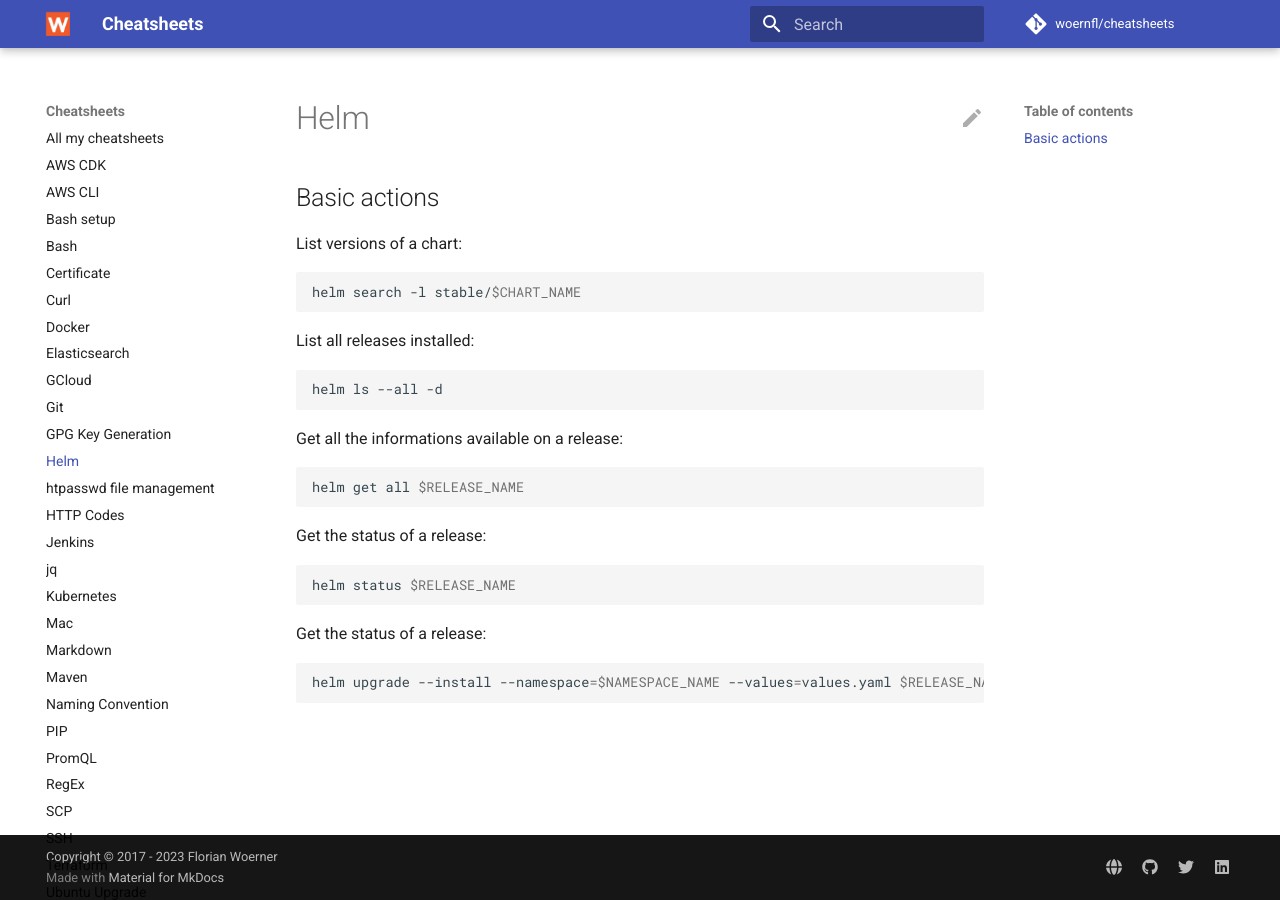
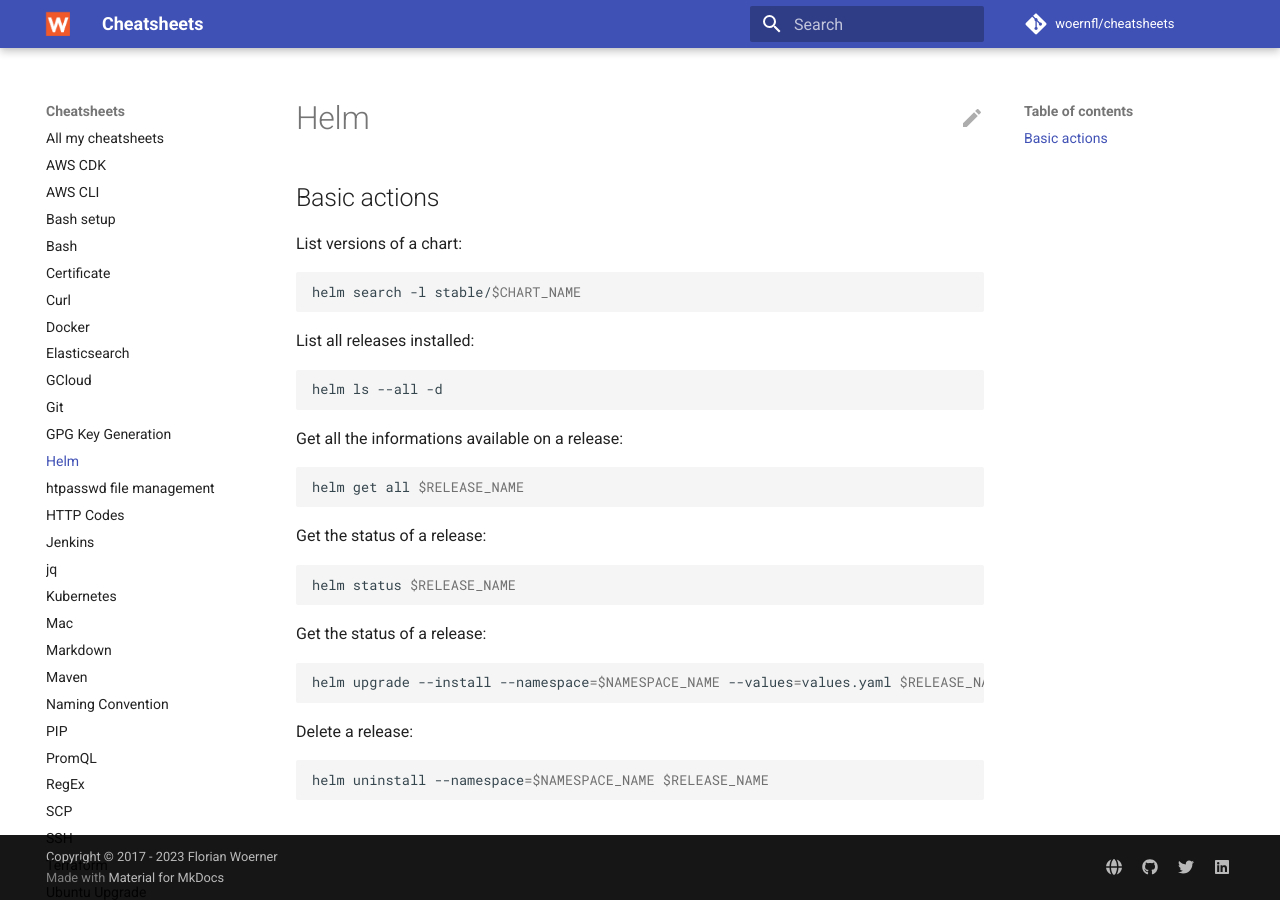
Before and after one commit to woernfl/cheatsheets, an MkDocs documentation site: the page built from docs/helm.md, in a window 1280 px wide. Built offline with MkDocs 1.6.1 and Material for MkDocs 9.7.7, drawn with Linux system fonts in a browser that asks for light colours; comment, search, counter and statistics services are not loaded.

Commit message:
Update helm.md

````diff
--- a/docs/helm.md
+++ b/docs/helm.md
@@ -31,3 +31,9 @@
 ```bash
 helm upgrade --install --namespace=$NAMESPACE_NAME --values=values.yaml $RELEASE_NAME $CHART_NAME
 ```
+
+Delete a release:
+
+```bash
+helm uninstall --namespace=$NAMESPACE_NAME $RELEASE_NAME
+```
````
